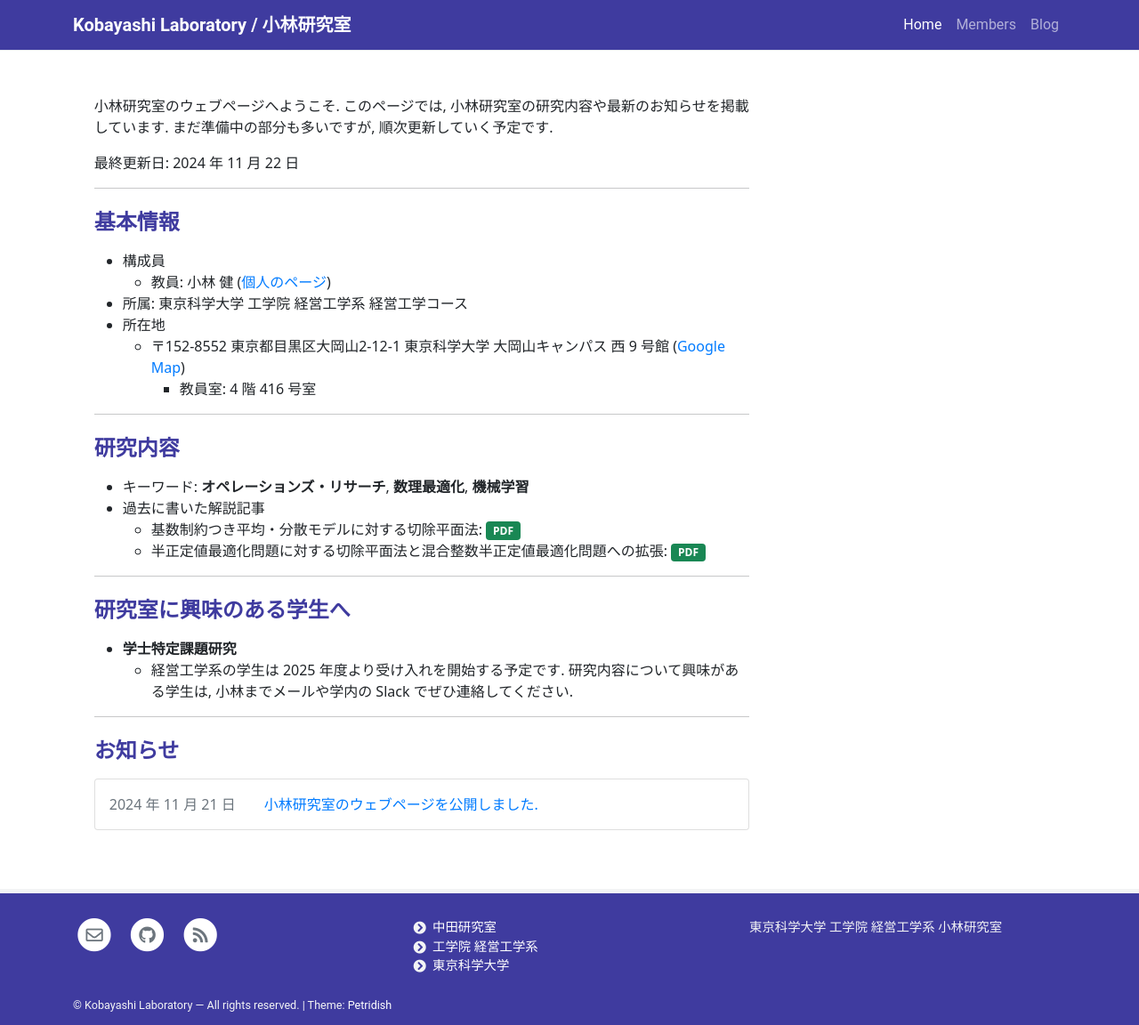
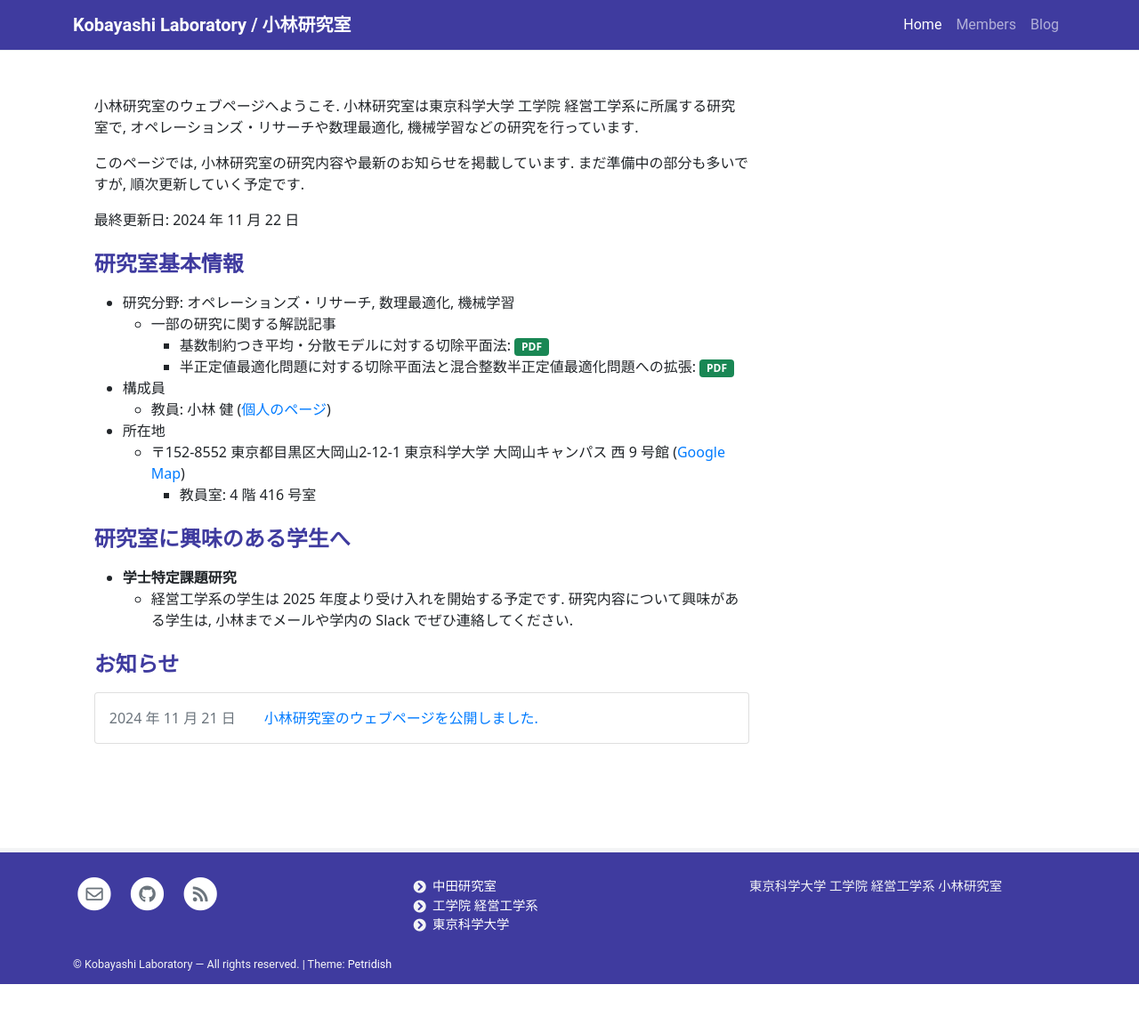
Before and after one commit to isct-koba-lab/isct-koba-lab.github.io, a Jekyll site: the page built from pages/home.md, in a window 1280 px wide. Shown: the whole page at 89% size. Built offline with Jekyll 4.4.1, drawn with Linux system fonts in a browser that asks for light colours; after the commit the page ends 1106 px from its top, so only the background shows below that.

Commit message:
update top index

```diff
--- a/pages/home.md
+++ b/pages/home.md
@@ -7,40 +7,32 @@ permalink: /
 <script type="text/x-mathjax-config">MathJax.Hub.Config({tex2jax:{inlineMath:[['\$','\$'],['\\(','\\)']],processEscapes:true},CommonHTML: {matchFontHeight:false}});</script>
 <script type="text/javascript" async src="https://cdnjs.cloudflare.com/ajax/libs/mathjax/2.7.1/MathJax.js?config=TeX-MML-AM_CHTML"></script>
 
-小林研究室のウェブページへようこそ. このページでは, 小林研究室の研究内容や最新のお知らせを掲載しています. まだ準備中の部分も多いですが, 順次更新していく予定です.
+小林研究室のウェブページへようこそ. 小林研究室は東京科学大学 工学院 経営工学系に所属する研究室で, オペレーションズ・リサーチや数理最適化, 機械学習などの研究を行っています.
+
+このページでは, 小林研究室の研究内容や最新のお知らせを掲載しています. まだ準備中の部分も多いですが, 順次更新していく予定です.
 
 
 最終更新日: {{ site.time | date: "%Y 年 %m 月 %d 日" }}
 
 
----
+## 研究室基本情報
+- 研究分野: オペレーションズ・リサーチ, 数理最適化, 機械学習
+  - 一部の研究に関する解説記事
+    - 基数制約つき平均・分散モデルに対する切除平面法:  <span class="badge bg-success"> <a target="blank"  style="color:white;text-decoration:none" href="https://orsj.org/wp-content/corsj/or67-7/or67_7_360.pdf">PDF </a> </span>
+    - 半正定値最適化問題に対する切除平面法と混合整数半正定値最適化問題への拡張:   <span class="badge bg-success"> <a target="blank"  style="color:white;text-decoration:none" href="https://orsj.org/wp-content/corsj/or65-12/or65_12_656.pdf">PDF </a> </span>
 
-## 基本情報
 - 構成員
   - 教員: 小林 健 ([個人のページ](https://kenkoba2119.github.io/))
-- 所属: 東京科学大学 工学院 経営工学系 経営工学コース
 - 所在地
   - 〒152-8552  東京都目黒区大岡山2-12-1 東京科学大学 大岡山キャンパス 西 9 号館 ([Google Map](https://maps.app.goo.gl/YozBDce4D6CBm4dk8))
     - 教員室: 4 階 416 号室
 
----
-
-## 研究内容
-
-
-- キーワード: **オペレーションズ・リサーチ**, **数理最適化**, **機械学習**
-- 過去に書いた解説記事
-    - 基数制約つき平均・分散モデルに対する切除平面法:  <span class="badge bg-success"> <a target="blank"  style="color:white;text-decoration:none" href="https://orsj.org/wp-content/corsj/or67-7/or67_7_360.pdf">PDF </a> </span>
-    - 半正定値最適化問題に対する切除平面法と混合整数半正定値最適化問題への拡張:   <span class="badge bg-success"> <a target="blank"  style="color:white;text-decoration:none" href="https://orsj.org/wp-content/corsj/or65-12/or65_12_656.pdf">PDF </a> </span>
-
----
 
 ## 研究室に興味のある学生へ
 
 - **学士特定課題研究**
   - 経営工学系の学生は 2025 年度より受け入れを開始する予定です. 研究内容について興味がある学生は, 小林までメールや学内の Slack でぜひ連絡してください.
 
----
 
 
 ## お知らせ
```
